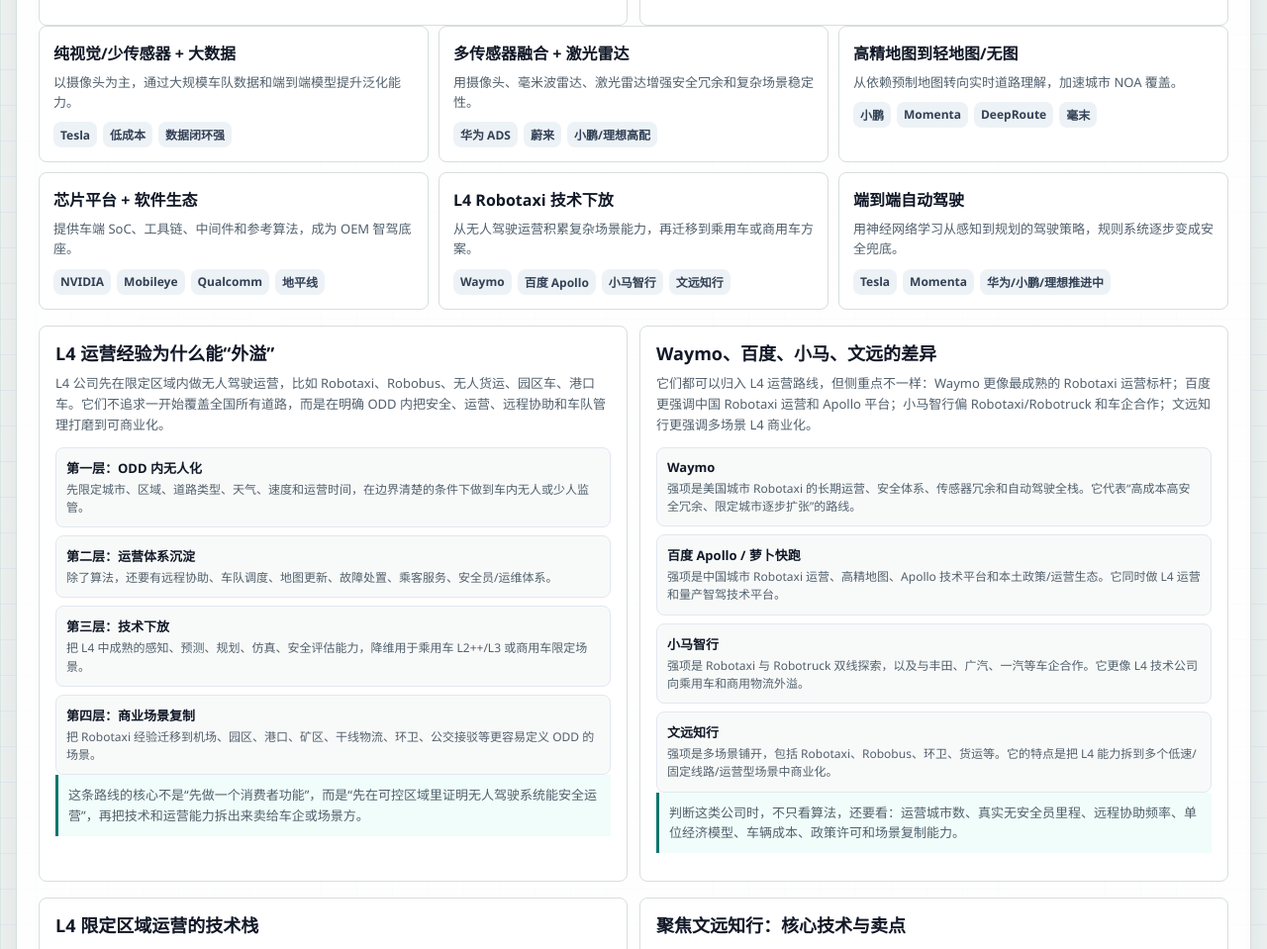
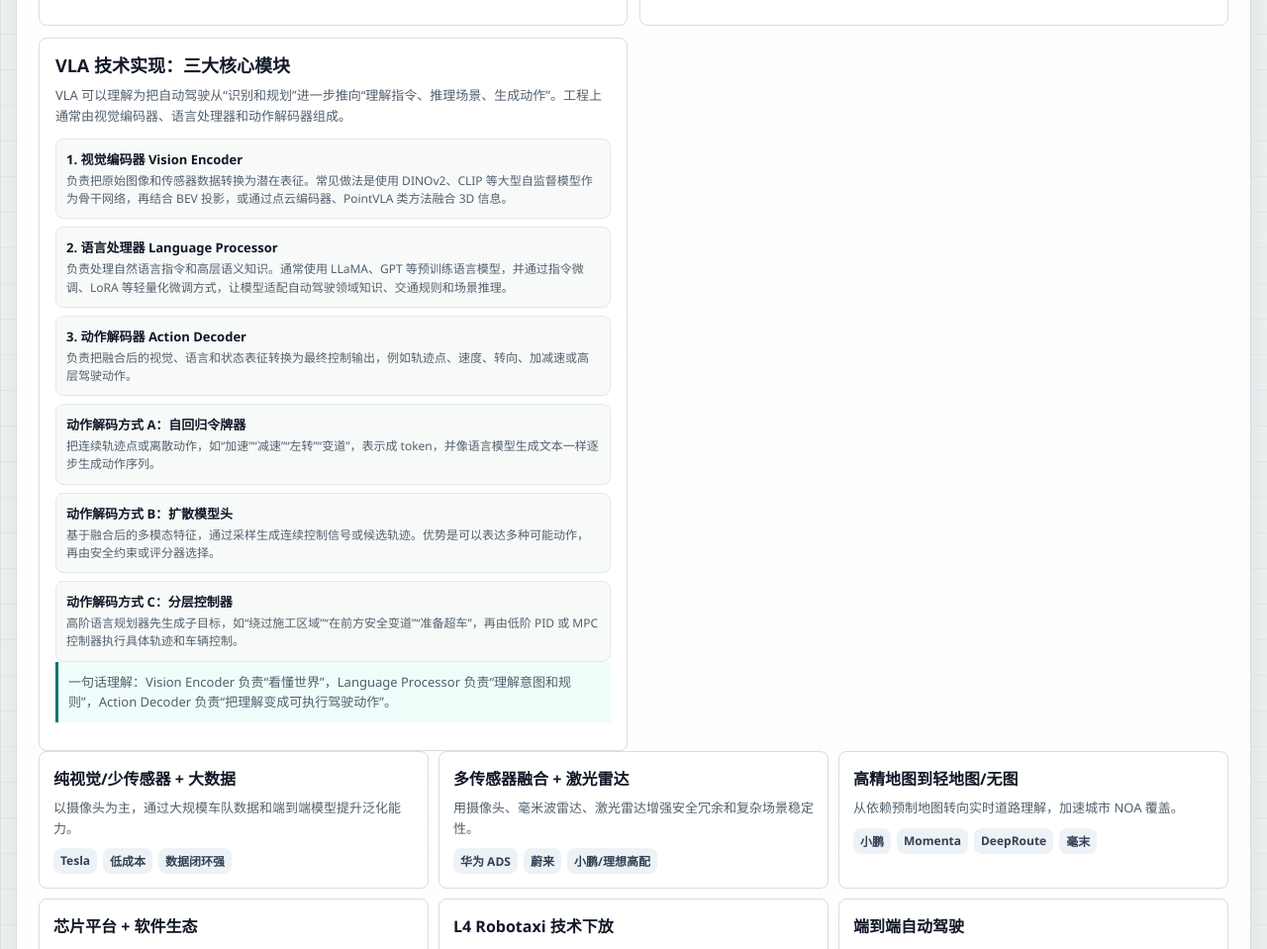
Before and after one commit to ttoriaa/interview-depot, a plain HTML site: page intelligent_driving_guide.html in a window 1280 px wide. Shown: the part 3746-4705 px from the top of the page at 99% size. Drawn offline with Linux system fonts and the light colour scheme.

Commit message:
Add VLA implementation module notes

```diff
--- a/intelligent_driving_guide.html
+++ b/intelligent_driving_guide.html
@@ -1366,6 +1366,20 @@
             <div class="concept"><b>VLA / VLM / WA 的价值</b><span>输入不再只是图像，还包括激光雷达、毫米波雷达、IMU/GPS、本体状态、方向盘转角、油门/制动、导航和语言指令。系统尝试把视觉、语言、世界模型和动作生成接起来，让车不仅“看见”，还要“理解为什么这样开、下一步怎么开”。</span></div>
           </div>
           <p class="stack-summary">判断一家公司技术宣传时，可以问：它是在做空间表达升级、障碍物表达升级、规划决策升级，还是在做语义理解和动作推理升级。</p>
+        </article>
+
+        <article class="deep-card">
+          <h3>VLA 技术实现：三大核心模块</h3>
+          <p>VLA 可以理解为把自动驾驶从“识别和规划”进一步推向“理解指令、推理场景、生成动作”。工程上通常由视觉编码器、语言处理器和动作解码器组成。</p>
+          <div class="concept-grid">
+            <div class="concept"><b>1. 视觉编码器 Vision Encoder</b><span>负责把原始图像和传感器数据转换为潜在表征。常见做法是使用 DINOv2、CLIP 等大型自监督模型作为骨干网络，再结合 BEV 投影，或通过点云编码器、PointVLA 类方法融合 3D 信息。</span></div>
+            <div class="concept"><b>2. 语言处理器 Language Processor</b><span>负责处理自然语言指令和高层语义知识。通常使用 LLaMA、GPT 等预训练语言模型，并通过指令微调、LoRA 等轻量化微调方式，让模型适配自动驾驶领域知识、交通规则和场景推理。</span></div>
+            <div class="concept"><b>3. 动作解码器 Action Decoder</b><span>负责把融合后的视觉、语言和状态表征转换为最终控制输出，例如轨迹点、速度、转向、加减速或高层驾驶动作。</span></div>
+            <div class="concept"><b>动作解码方式 A：自回归令牌器</b><span>把连续轨迹点或离散动作，如“加速”“减速”“左转”“变道”，表示成 token，并像语言模型生成文本一样逐步生成动作序列。</span></div>
+            <div class="concept"><b>动作解码方式 B：扩散模型头</b><span>基于融合后的多模态特征，通过采样生成连续控制信号或候选轨迹。优势是可以表达多种可能动作，再由安全约束或评分器选择。</span></div>
+            <div class="concept"><b>动作解码方式 C：分层控制器</b><span>高阶语言规划器先生成子目标，如“绕过施工区域”“在前方安全变道”“准备超车”，再由低阶 PID 或 MPC 控制器执行具体轨迹和车辆控制。</span></div>
+          </div>
+          <p class="stack-summary">一句话理解：Vision Encoder 负责“看懂世界”，Language Processor 负责“理解意图和规则”，Action Decoder 负责“把理解变成可执行驾驶动作”。</p>
         </article>
       </div>
       <div class="matrix">
```
